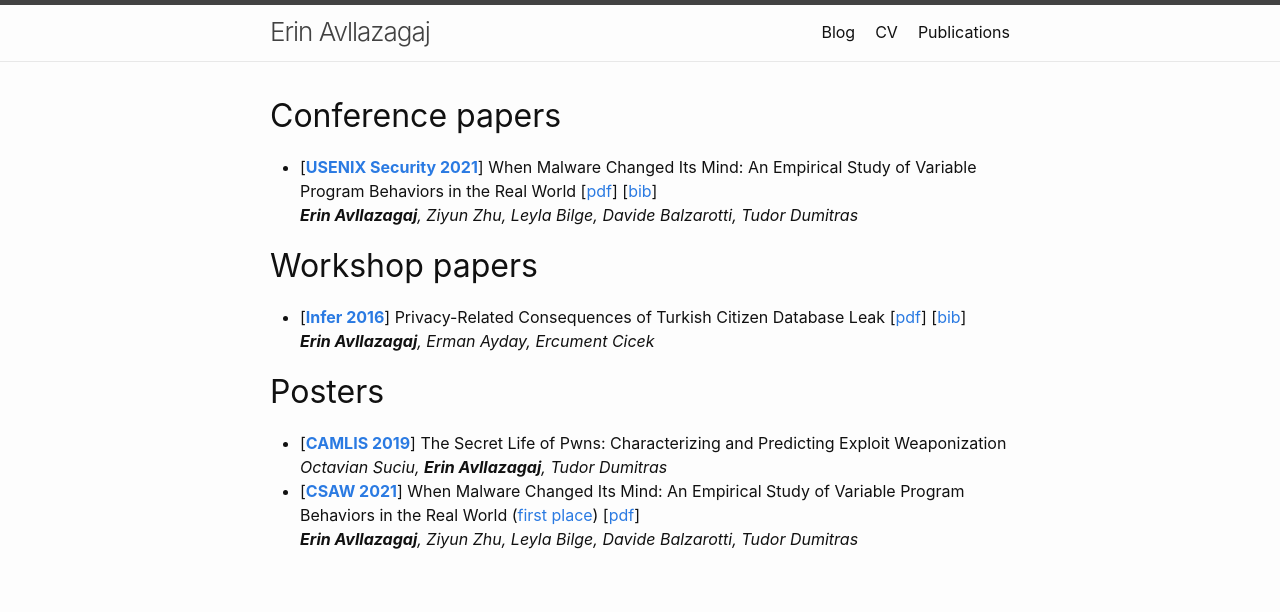
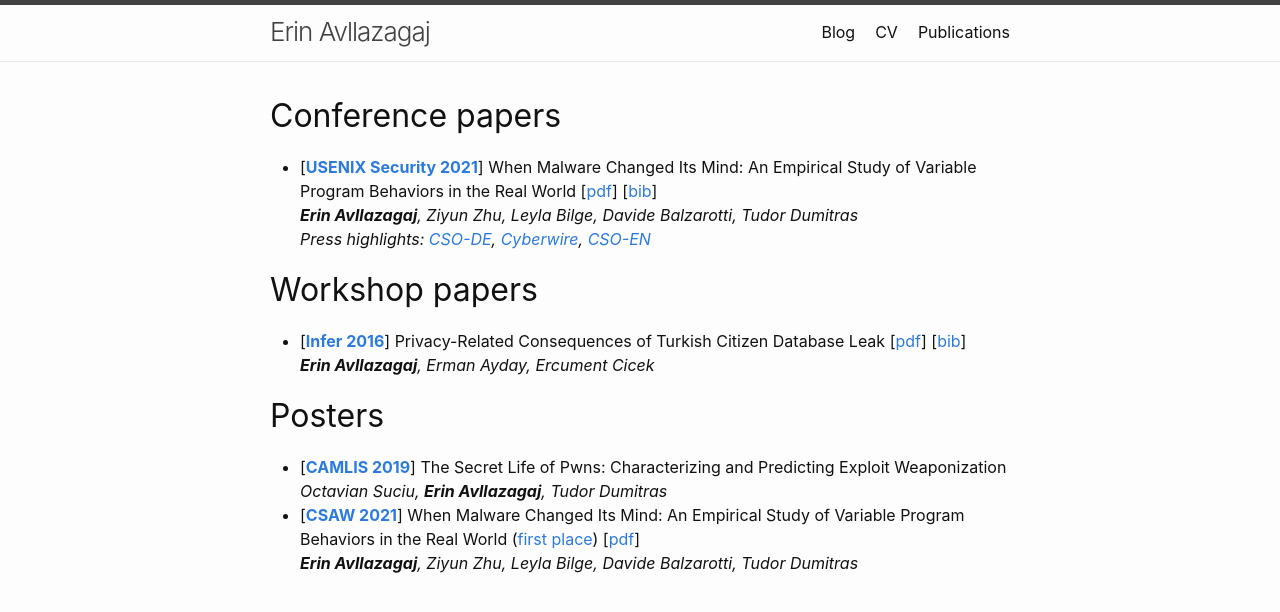
Before and after one commit to Albocoder/albocoder.github.io, a Jekyll site: the page built from publications.md, in a window 1280 px wide. Shown: the top 612 px of the page. Built offline with Jekyll 4.4.1, drawn with Linux system fonts in a browser that asks for light colours.

Commit message:
latest update

```diff
--- a/publications.md
+++ b/publications.md
@@ -9,7 +9,9 @@ permalink: /publications/
 <ul>
     <li>[<a href="https://www.usenix.org/conference/usenixsecurity21"><b>USENIX Security 2021</b></a>] When Malware Changed Its Mind: An Empirical Study of Variable Program Behaviors in the Real World
      [<a href="/assets/pdf_files/malw_variability.pdf">pdf</a>] [<a href="/assets/bibtex_files/usenix_2021.txt">bib</a>]<br>
-    <i><b>Erin Avllazagaj</b>, Ziyun Zhu, Leyla Bilge, Davide Balzarotti, Tudor Dumitras</i></li>
+    <i><b>Erin Avllazagaj</b>, Ziyun Zhu, Leyla Bilge, Davide Balzarotti, Tudor Dumitras</i><br>
+    <i>Press highlights: <a href="https://www.csoonline.com/de/a/so-passt-sich-schadsoftware-an,3673681">CSO-DE</a>, <a href="https://thecyberwire.com/podcasts/research-saturday/207/notes">Cyberwire</a>, <a href="https://www.csoonline.com/article/3641208/malware-variability-explained-changing-behavior-computer-to-computer.html?utm_content=content&utm_campaign=organic&utm_medium=social&utm_source=twitter">CSO-EN</a></i><br>
+    </li>
 </ul>
 
 # Workshop papers
```
Also changed, not shown: index.md (+1 -0 lines), 1 other file.
